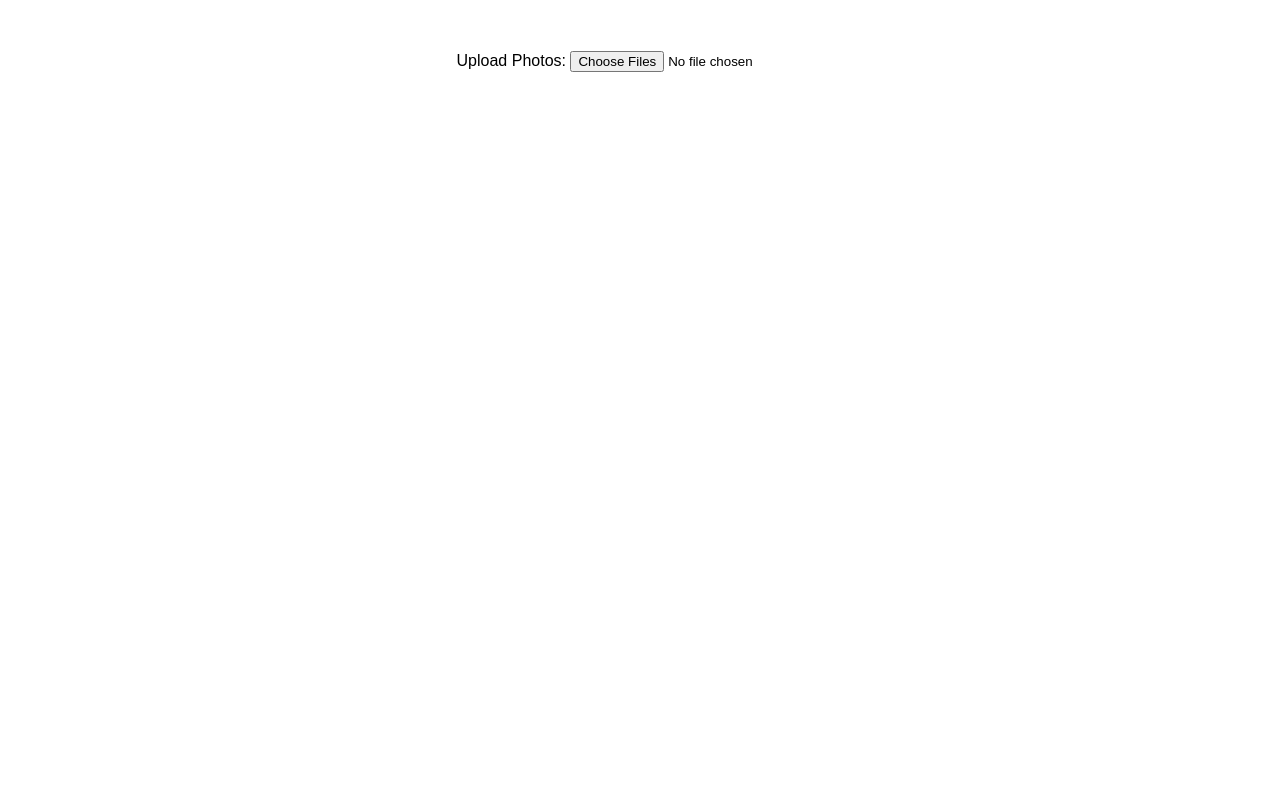
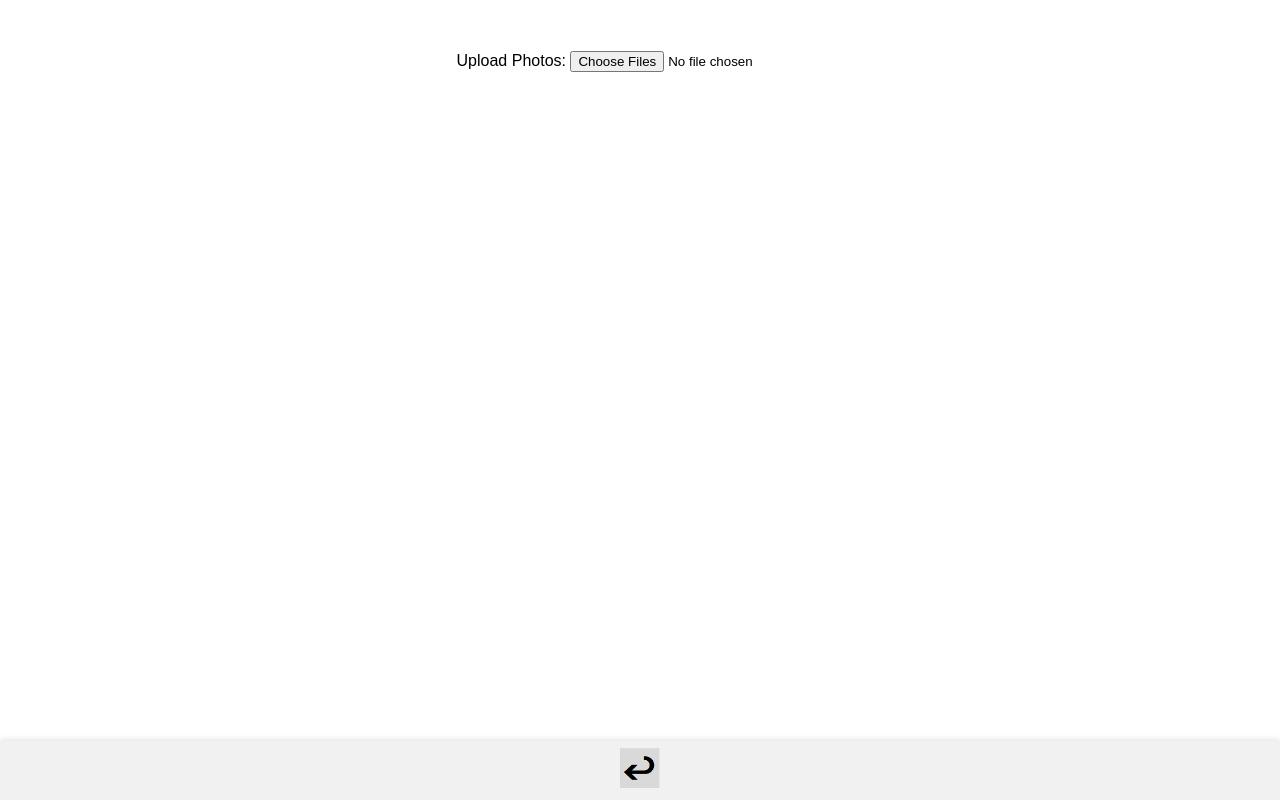
Before and after one commit to g4meChanger/AchieveIT, a website: page album.html in a window 1280 px wide. Drawn offline with Linux system fonts and the light colour scheme.

Commit message:
Add files via upload

```diff
--- a/album.html
+++ b/album.html
@@ -96,6 +96,44 @@
             margin-top: 10px;
             text-align: center;
         }
+
+        .footer {
+            position: fixed;
+            bottom: 0;
+            width: 100%;
+            display: flex;
+            justify-content: center;
+            background-color: #f1f1f1;
+            padding: 4px 0;
+            box-shadow: 0 -2px 5px rgba(0, 0, 0, 0.1);
+        }
+
+        .footer a {
+            text-decoration: none;
+            color: inherit;
+            display: flex;
+            flex-direction: column;
+            align-items: center;
+            padding: 3px 0 8px 0;
+        }
+
+        .footer a:hover i {
+            color: #007BFF;
+        }
+
+        .footer a:hover span {
+            color: #007BFF;
+        }
+
+        .footer-icon {
+            text-align: center;
+            font-size: 20px;
+        }
+
+        .footer-icon i {
+            display: block;
+            margin-bottom: 5px;
+        }
     </style>
 </head>
 <body>
@@ -110,7 +148,14 @@
     <div id="fullscreenOverlay" class="fullscreen-overlay">
         <button class="close-btn" onclick="closeFullscreen()">×</button>
         <img id="fullscreenImage" src="" alt="Fullscreen View">
-        <p class="save-instructions">Long-press on the photo to delete it from the album.</p>
+        <p class="save-instructions">Long-press on the photo to save it or delete it.</p>
+    </div>
+
+    <div class="footer">
+        <a href="photoAlbum.html" class="footer-icon">
+            <img src="BackBtn.png" alt="Home" style="width: 40px; height: 40px;" />
+            <span></span>
+        </a>
     </div>
 
     <script>
```
